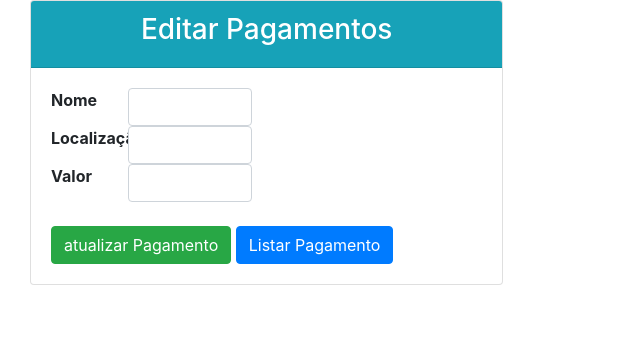
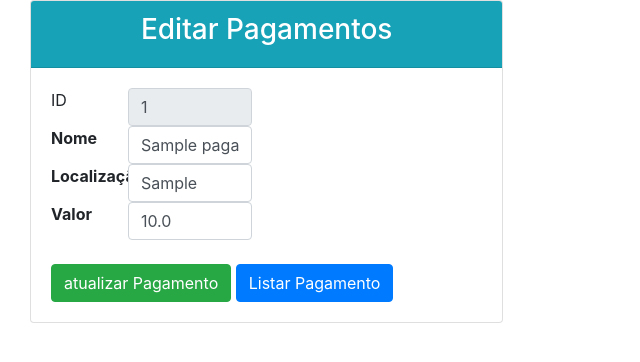
Before and after one commit to Drica2023/Sistema-Pagamento, a Spring Boot app: page /pagamento/editar?id=1 in a window 1280 px wide. Shown: the top 362 px of the page, without its empty margins (0-640 px from the left). Run offline with Spring Boot 4, Linux system fonts and the light colour scheme; tables that the repository leaves empty hold one stand-in row (values such as "Sample post").

Commit message:
Finalizado o Projeto Sistema de Pagamento

```diff
--- a/SpringBoot/sistema/src/main/java/br/com/pagamento/sistema/controller/PagamentoController.java
+++ b/SpringBoot/sistema/src/main/java/br/com/pagamento/sistema/controller/PagamentoController.java
@@ -1,4 +1,6 @@
 package br.com.pagamento.sistema.controller;
+
+import java.util.List;
 
 import org.springframework.beans.factory.annotation.Autowired;
 import org.springframework.stereotype.Controller;
@@ -7,7 +9,10 @@ import org.springframework.web.bind.annotation.GetMapping;
 import org.springframework.web.bind.annotation.ModelAttribute;
 import org.springframework.web.bind.annotation.PostMapping;
 import org.springframework.web.bind.annotation.RequestMapping;
+import org.springframework.web.bind.annotation.RequestParam;
+import org.springframework.web.servlet.mvc.support.RedirectAttributes;
 
+import br.com.pagamento.sistema.exception.PagamentoNotFoundException;
 import br.com.pagamento.sistema.model.Pagamento;
 import br.com.pagamento.sistema.service.IPagamentoService;
 
@@ -19,31 +24,75 @@ public class PagamentoController {
 	private IPagamentoService service;
 
 	@GetMapping("/")
-	public String pagaginaInicial() {
+	public String paginaInicial() {
 		return "paginaInicial";
-	}
 
-	@PostMapping("/salvar")
-	public String salvarPagamento(@ModelAttribute Pagamento pagamento, Model model) {
-		// @ ModelAttribute vincula as informações do formulario a um objeto
-		return "adicionarPagamento";
 
 	}
 
 	@GetMapping("/adicionar")
 	public String adicionarPagamento() {
 		return "adicionarPagamento";
+	}
+
+	@PostMapping("/adicionar")
+	public String salvarPagamento(@ModelAttribute Pagamento pagamento, Model model) {
+		// @ ModelAttribute vincula as informações do formulario a um objeto
+		service.salvarPagamento(pagamento);
+		// salva novamente (redundante) retorna o id do nosso pagamento
+		Long id = service.salvarPagamento(pagamento).getId();
+		// mensagem para o usuario
+		String mensagem = "Salvo com o id: " + id + " com sucesso!";
+		// adicionando mensagem na resposta
+		model.addAttribute(mensagem);
+		return "redirect:listar";
 
 	}
 
+	@PostMapping("/atualizar")
+	public String atualizarPagamento(@ModelAttribute Pagamento pagamento, RedirectAttributes attributes) {
+		service.atualizarPagamento(pagamento);
+		Long id = pagamento.getId();
+		attributes.addAttribute("message", "Pagamento com o Id: " + id + " foi atualizado!");
+		return "redirect:listar";
+	}
+
 	@GetMapping("/editar")
-	public String editarPagamento() {
-		return "editarPagamento";
+	public String editarPagamento(Model model, RedirectAttributes attributes, @RequestParam Long id) {
+		String page;
+		try {
+			Pagamento pagamento = service.buscarPagamnentoUnico(id);
+			model.addAttribute("pagamento", pagamento);
+			page = "editarPagamento";
+		} catch (PagamentoNotFoundException e) {
+			e.printStackTrace();
+			attributes.addAttribute("message", e.getMessage());
+			page = "redirect:listar";
+		}
+		return page;
 
 	}
 
+	@GetMapping("/deletar")
+	public String deletarPagamento(@RequestParam Long id, RedirectAttributes attributes) {
+		try {
+			service.deletarPagamento(id);
+			attributes.addAttribute("message", "O Pagamento foi deletado, id: " + id);
+		} catch (PagamentoNotFoundException e) {
+			e.printStackTrace();
+			attributes.addAttribute("message", e.getMessage());
+		}
+		return "redirect:listar";
+	}
+
 	@GetMapping("/listar")
-	public String listarPagamento() {
+	public String listarPagamento(@RequestParam(value = "message", required = false) String message, Model model) {
+		// /user/lista? message=hello%world
+		// lista dos pagamentos
+		List<Pagamento> pagamentos = service.buscarTodosPagamento();
+		model.addAttribute("lista", pagamentos);
+		// mensagem caso exista
+		model.addAttribute("messagem", message);
 		return "listarPagamentos";
 	}
 
--- a/SpringBoot/sistema/src/main/java/br/com/pagamento/sistema/repo/PagamentoRepository.java
+++ b/SpringBoot/sistema/src/main/java/br/com/pagamento/sistema/repo/PagamentoRepository.java
@@ -4,7 +4,7 @@ import org.springframework.data.jpa.repository.JpaRepository;
 import org.springframework.stereotype.Repository;
 import br.com.pagamento.sistema.model.Pagamento;
 
-@Repository
+
 public interface PagamentoRepository extends JpaRepository<Pagamento, Long> {
 
 
--- a/SpringBoot/sistema/src/main/resources/templates/editarPagamento.html
+++ b/SpringBoot/sistema/src/main/resources/templates/editarPagamento.html
@@ -26,13 +26,29 @@
 					<h3>Editar Pagamentos</h3>
 				</div>
 				<div class="card-body">
-					<form action="">
+					<form th:action="@{/pagamento/atualizar}"
+					method="POST"
+					id="pagamentoForm"
+					th:object="${pagamento}">
+
+					<div class="row">
+						<div class="col-2">
+						<label for="id"> ID </label>
+						</div>
+
+					<div class="col-4">
+						<input type="text" th:field="*{id}" class="form-control" readonly />
+
+
+					</div>
+					</div>
+
 						<div class="row">
 							<div class="col-2">
 								<label for="nome"><b>Nome</b></label>
 							</div>
 							<div class="col-4">
-								<input type="text" nome="nome" id="nome" class="form-control" />
+								<input th:field="*{nome}" type="text" name="nome" id="nome" class="form-control" />
 							</div>
 						</div>
 						<div class="row">
@@ -40,7 +56,7 @@
 								<label for="localizacao"><b>Localização</b></label>
 							</div>
 							<div class="col-4">
-								<input type="text" nome="localização" id="localização"
+								<input th:field="*{localizacao}" type="text" name="localização" id="localização"
 									class="form-control" />
 							</div>
 						</div>
@@ -49,15 +65,13 @@
 								<label for="valor"><b>Valor</b></label>
 							</div>
 							<div class="col-4">
-								<input type="text" nome="valor" id="valor" class="form-control" />
+								<input  th:field="*{valor}"type="text" name="valor" id="valor" class="form-control" />
 							</div>
 						</div>
 						<br />
 
-						<button type="submit" class="btn btn-success">atualizar
-							Pagamento</button>
-						<button type="submit" class="btn btn-primary">Listar
-							Pagamento</button>
+						<button type="submit" class="btn btn-success">atualizar Pagamento</button>
+						<button th:href="@{/pagamento/listar}" class="btn btn-primary">Listar Pagamento</button>
 
 
 					</form>
--- a/SpringBoot/sistema/src/main/resources/templates/listarPagamentos.html
+++ b/SpringBoot/sistema/src/main/resources/templates/listarPagamentos.html
@@ -34,7 +34,7 @@
 						<th>Valor</th>
 						<th>Editar/Deletar</th>
 					</tr>
-					<tr th:each="ob:${list}">
+					<tr th:each="ob:${lista}">
 						<td th:text="${ob.id}"></td>
 						<td th:text="${ob.nome}">Fatura do Cartão</td>
 						<td th:text="${ob.localizacao}">São Paulo</td>
@@ -50,8 +50,7 @@
 				<a th:href="@{/pagamento/adicionar}" class="btn btn-success">Adicionar Pagamento</a>
 				<a th:href="@{/pagamento/}" class="btn btn-success">Página Inicial</a>
 			</div>
-			<div th:if="${message!=null}"
-				class="card-footer bg-white text-success">
+			<div th:if="${message!=null}" class="card-footer bg-white text-success">
 				<span th:text="${message}"></span>
 			</div>
 
```
Also changed, not shown: SpringBoot/sistema/src/main/resources/templates/adicionarPagamento.html (+7 -11 lines), SpringBoot/sistema/src/main/resources/templates/paginaInicial.html (+2 -5 lines), 7 other files.
